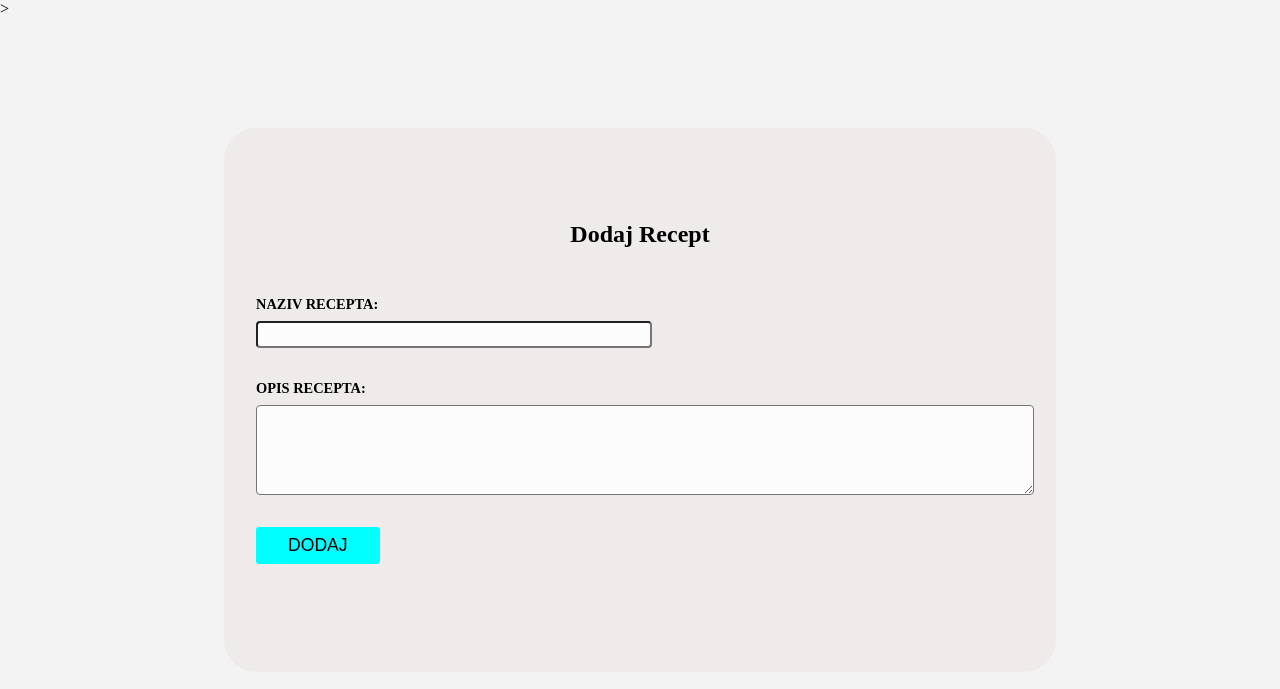
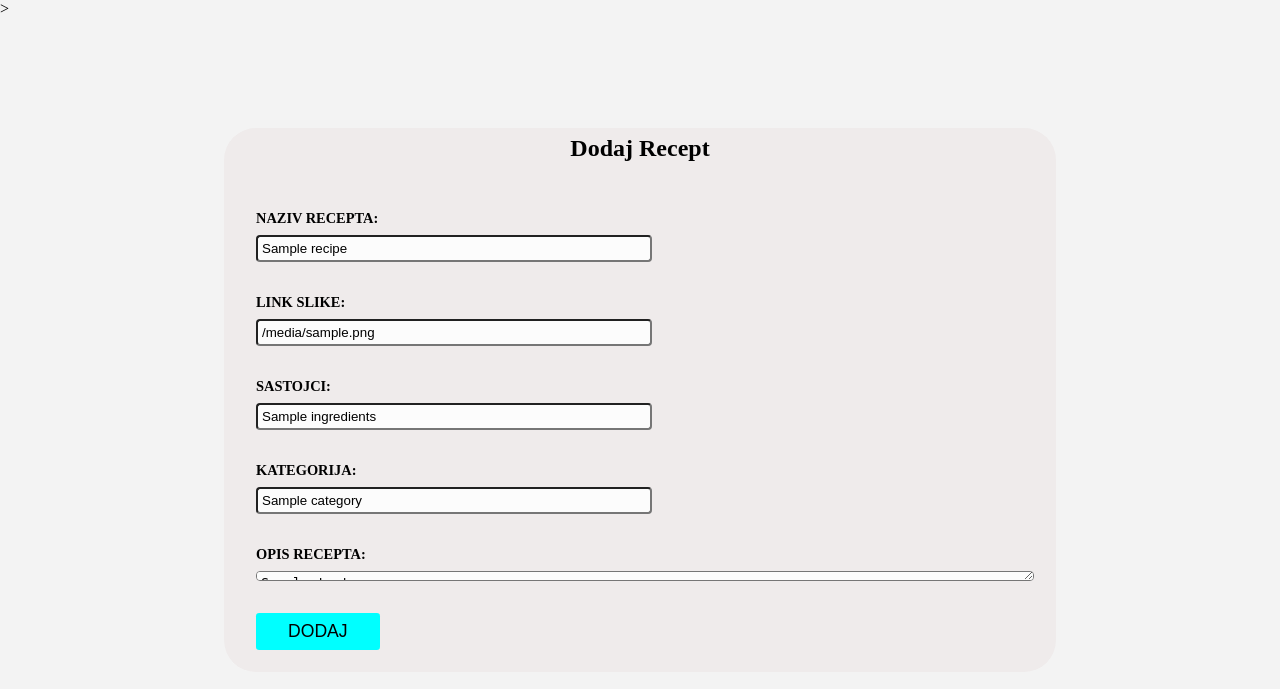
Before and after one commit to romeodombaj/RecipeList, a Flask app: template cond-env/templates/uredi.html in a window 1280 px wide. Shown: the top 689 px of the page. Run offline with Flask 2, Linux system fonts and the light colour scheme; the template is opened without the code that fills it: most values are stand-ins (such as "Sample title", 1, 10 or a date in 2020).

Commit message:
implementiran edit recepta

```diff
--- a/cond-env/app.py
+++ b/cond-env/app.py
@@ -10,7 +10,6 @@
 @app.route("/")
 def home():
         response = get_recipes()
-        print(response)
         if response["response"] == "Success":
                 return make_response(render_template("index.html", data=response["data"]), 200)
 
@@ -28,7 +27,7 @@
 
 #dodaj novi recept
 @app.route("/dodaj", methods=["POST","GET"])
-def dodaj():
+def add():
         if request.method == "POST":
                 try:
                         temp = {}
@@ -54,7 +53,35 @@
 
 #uredi recept
 
+@app.route("/edit/<id>", methods=["POST", "GET"])
+def edit(id):
+        if request.method == "POST":
+                try:
+                        temp = {}
+                        for key, value in request.form.items():
+                                if value == "":
+                                        temp[key] = None
+                                else:
+                                        temp[key] = value
+                except Exception as e:
+                        response = {"response":str(e)}
+                        return (make_response(jsonify(response), 400))
 
+                response = edit_recipe(id, temp)
+
+                if response["response"] == "Success":
+                        return home()
+                else:
+                        return make_response(render_template("uredi.html"), 400)
+        else:
+                 response = get_recipe(id)
+
+                 if response["response"] == "Success":
+                        return make_response(render_template("uredi.html", data=response["data"]), 200)
+
+
+                 else:
+                        return (make_response(jsonify(response), 400))
 
 
 #izbriši recept
--- a/cond-env/templates/index.html
+++ b/cond-env/templates/index.html
@@ -11,12 +11,12 @@
 
     <div class="main_wrapper">
       <div class="title">helo</div>
-      <a type="button" href={{url_for("dodaj")}} class="button">dodaj recept</a>
+      <a type="button" href={{url_for("add")}} class="button">dodaj recept</a>
       <div class="list">
         {% block content %} {% for d in data %}
         <div class="list-item">
           <div class="item-title">{{d.recipe}}</div><div class="item-actions">
-            <a href={{url_for("dodaj")}} class="item-action">Uredi</a>
+            <a href="/edit/{{d.id}}" class="item-action">Uredi</a>
             <a href="/delete/{{d.id}}" class="item-action">Obrisi</a>
           </div></div>
         {% endfor %} {% endblock %}
--- a/cond-env/templates/uredi.html
+++ b/cond-env/templates/uredi.html
@@ -17,10 +17,24 @@
         <div class="form-title">Dodaj Recept</div>
         <label class="form-label">Naziv recepta:</label>
         <input class="form-input" name="recipe"
-        value="{{request.form["recipe"]}}" required />
+        value="{{data.recipe}}" required />
+
+        <label class="form-label">Link slike:</label>
+        <input class="form-input" name="image"
+        value="{{data.image}}" required />
+
+        <label class="form-label">Sastojci:</label>
+        <input class="form-input" name="ingredients"
+        value="{{data.ingredients}}" required />
+
+        <label class="form-label">Kategorija:</label>
+        <input class="form-input" name="category"
+        value="{{data.category}}" required />
+
         <label class="form-label">Opis recepta:</label>
         <textarea class="form-textarea"" name="description"
-        value="{{request.form["description"]}}" required /></textarea>
+        required />{{data.description}}</textarea>
+
         <button class="button" type="submit">DODAJ</button>
       </form>
       {% endblock %}
```
Also changed, not shown: cond-env/db_connector.py (+15 -4 lines), cond-env/database.sqlite.
